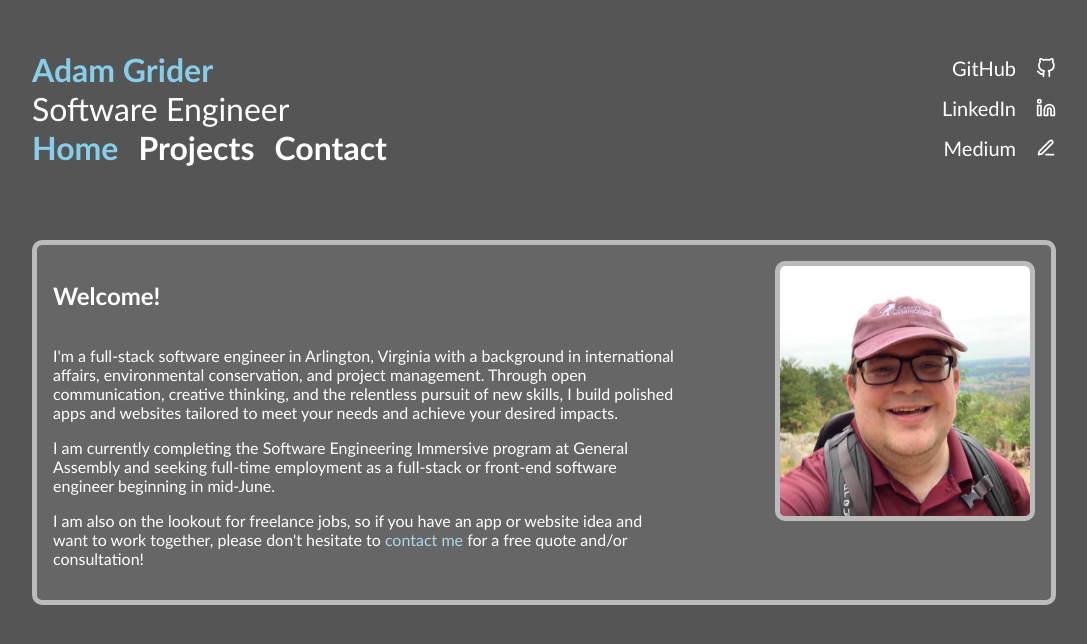
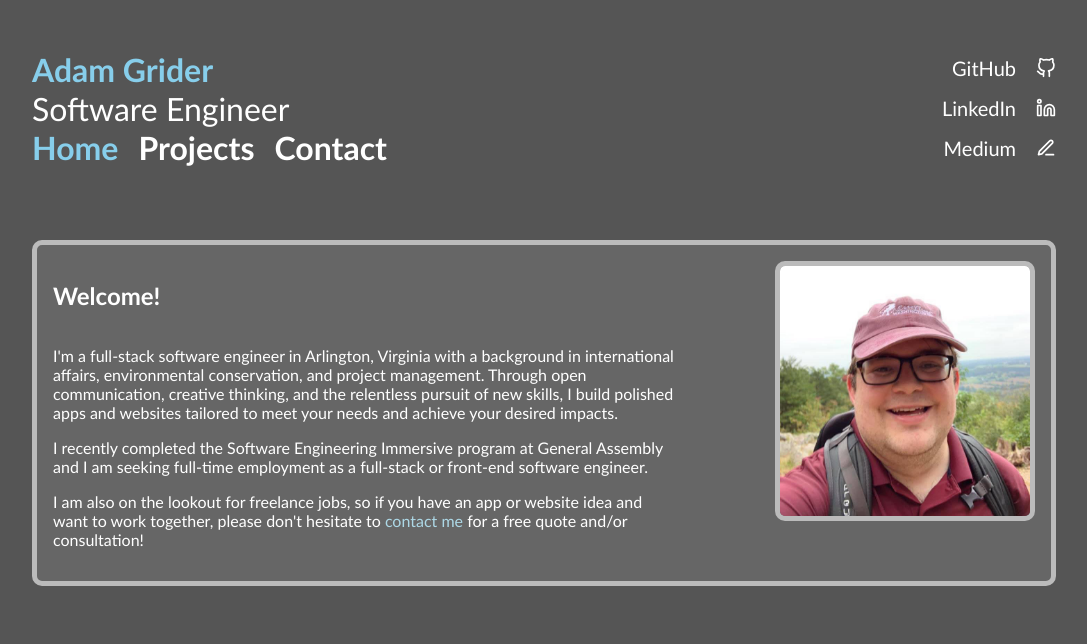
Before and after one commit to AdamHG2411/ahg-portfolio, a React (Create React App) app: page /#/ in a window 1280 px wide. Shown: the top 644 px of the page, without its empty margins (96-1183 px from the left). Built offline with nearby package versions, Linux system fonts and the light colour scheme.

Commit message:
update bio

```diff
--- a/src/pages/Home/Home.js
+++ b/src/pages/Home/Home.js
@@ -24,9 +24,8 @@ class Home extends Component {
 							websites tailored to meet your needs and achieve your desired impacts.
 						</p>
 						<p>
-							I am currently completing the Software Engineering Immersive program at General Assembly and
-							seeking full-time employment as a full-stack or front-end software engineer beginning in
-							mid-June.
+							I recently completed the Software Engineering Immersive program at General Assembly and I am
+							seeking full-time employment as a full-stack or front-end software engineer.
 						</p>
 						<p>
 							I am also on the lookout for freelance jobs, so if you have an app or website idea and want
```
